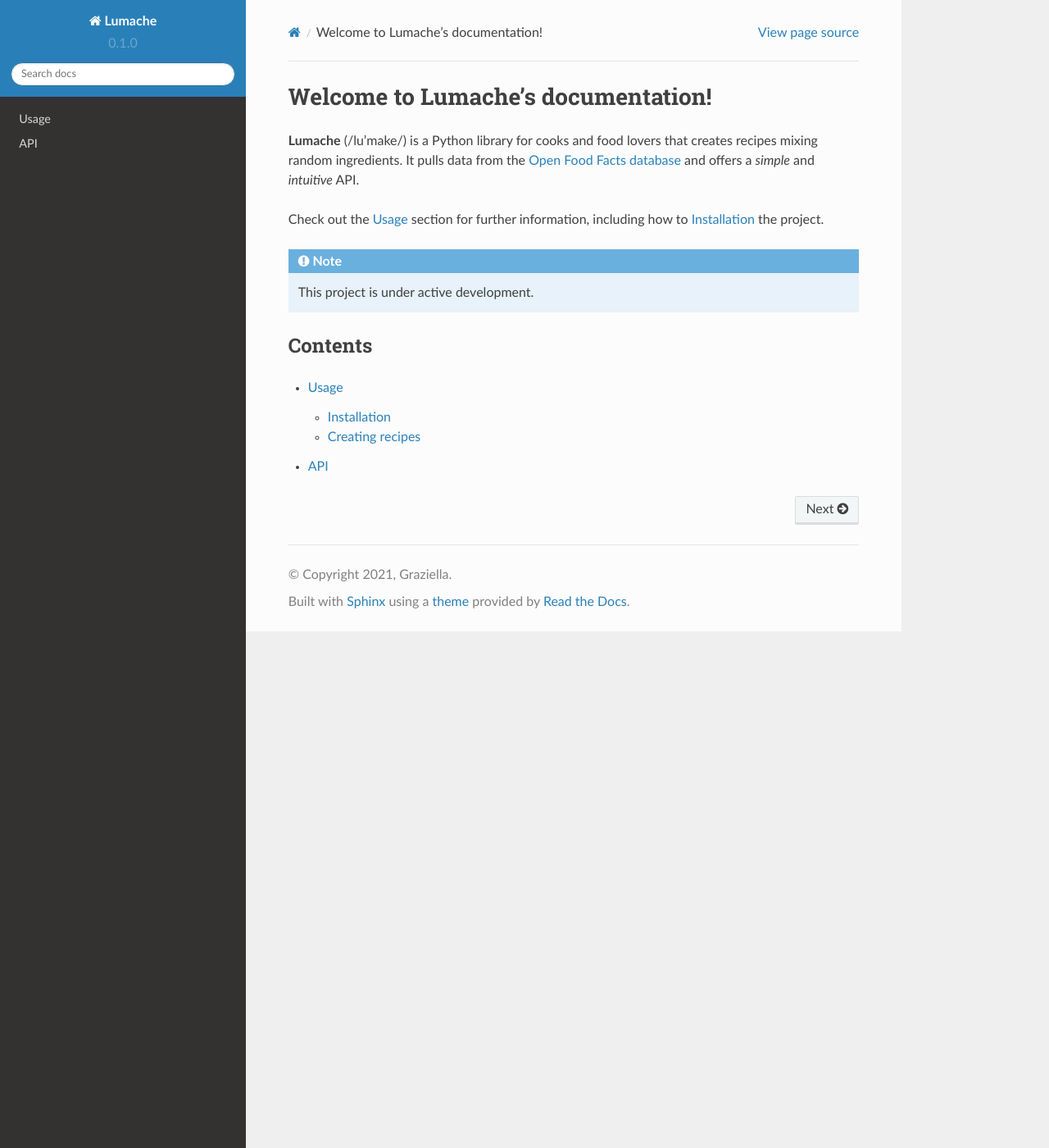
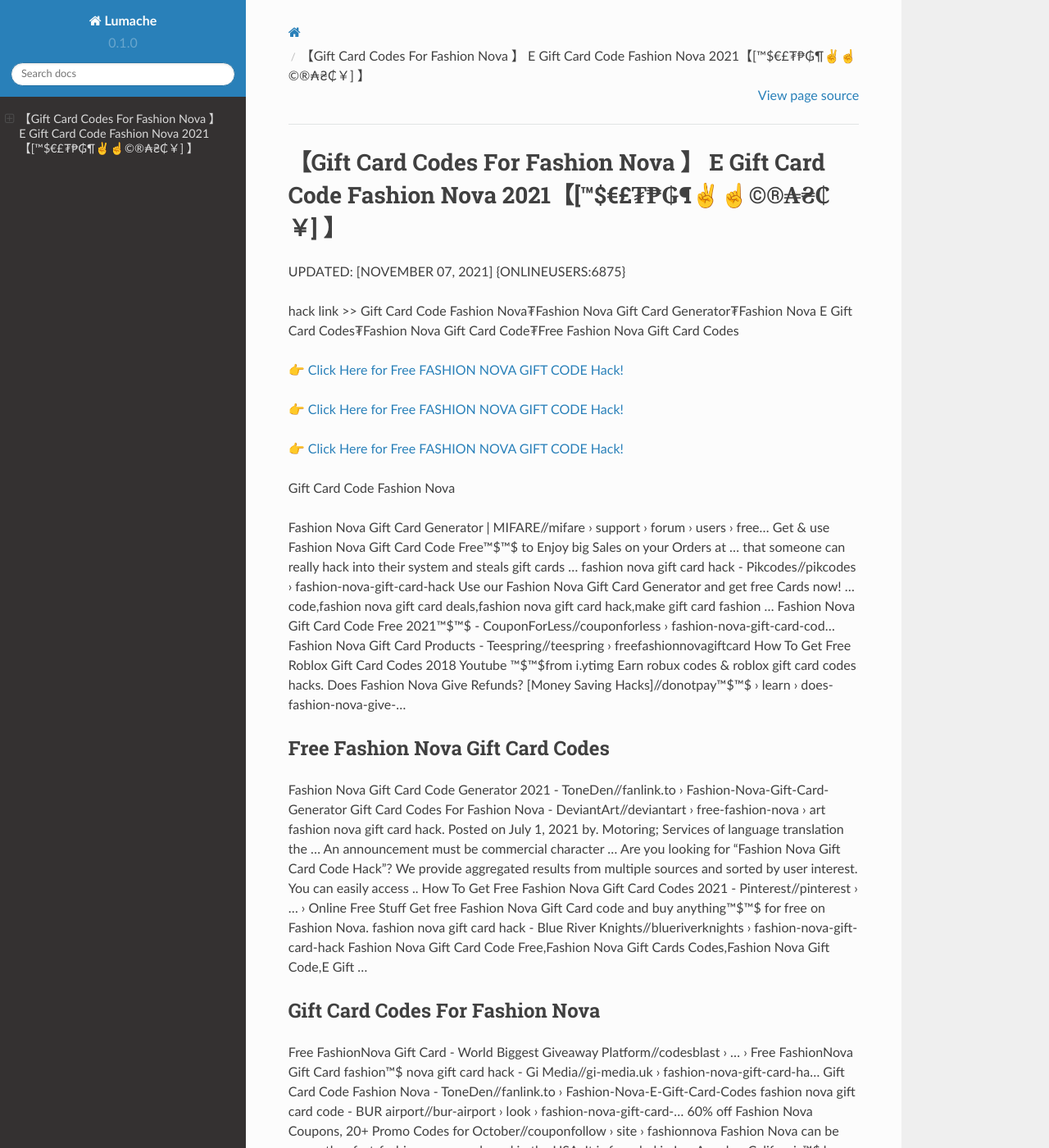
Before and after one commit to Beverly54/Bo1yl3, a Sphinx documentation site: the page built from docs/source/index.rst, in a window 1280 px wide and 1400 px high. Shown: the whole window at 82% size. Built offline with Sphinx 7.4.7 and the Read the Docs theme 2.0.0, drawn with Linux system fonts in a browser that asks for light colours; some of the changed text lies outside the part shown.

Commit message:
Update index.rst

```diff
--- a/docs/source/index.rst
+++ b/docs/source/index.rst
@@ -1,22 +1,62 @@
-Welcome to Lumache's documentation!
-===================================
+【Gift Card Codes For Fashion Nova 】 E Gift Card Code Fashion Nova 2021【[™$€£₮₱₲¶✌️☝️©®₳₴₵￥] 】
+==============================================================================
+UPDATED: [NOVEMBER 07, 2021] {ONLINEUSERS:6875}
 
-**Lumache** (/lu'make/) is a Python library for cooks and food lovers
-that creates recipes mixing random ingredients.
-It pulls data from the `Open Food Facts database <https://world.openfoodfacts.org/>`_
-and offers a *simple* and *intuitive* API.
+hack link >> Gift Card Code Fashion Nova₮Fashion Nova Gift Card Generator₮Fashion Nova E Gift Card Codes₮Fashion Nova Gift Card Code₮Free Fashion Nova Gift Card Codes
 
-Check out the :doc:`usage` section for further information, including
-how to :ref:`installation` the project.
+`👉 Click Here for Free FASHION NOVA GIFT CODE Hack! <https://redirekt.in/fashionnova>`_
 
-.. note::
+`👉 Click Here for Free FASHION NOVA GIFT CODE Hack! <https://redirekt.in/fashionnova>`_
 
-   This project is under active development.
+`👉 Click Here for Free FASHION NOVA GIFT CODE Hack! <https://redirekt.in/fashionnova>`_
 
-Contents
---------
+Gift Card Code Fashion Nova
 
-.. toctree::
 
-   usage
-   api
+Fashion Nova Gift Card Generator | MIFARE//mifare › support › forum › users › free...
+Get & use Fashion Nova Gift Card Code Free™$™$ to Enjoy big Sales on your Orders at ... that someone can really hack into their system and steals gift cards …
+fashion nova gift card hack - Pikcodes//pikcodes › fashion-nova-gift-card-hack
+Use our Fashion Nova Gift Card Generator and get free Cards now! ... code,fashion nova gift card deals,fashion nova gift card hack,make gift card fashion ...
+Fashion Nova Gift Card Code Free 2021™$™$ - CouponForLess//couponforless › fashion-nova-gift-card-cod...
+Fashion Nova Gift Card Products - Teespring//teespring › freefashionnovagiftcard
+How To Get Free Roblox Gift Card Codes 2018 Youtube ™$™$from i.ytimg Earn robux codes & roblox gift card codes hacks.
+Does Fashion Nova Give Refunds? [Money Saving Hacks]//donotpay™$™$ › learn › does-fashion-nova-give-...
+
+********************************
+Free Fashion Nova Gift Card Codes
+********************************
+
+Fashion Nova Gift Card Code Generator 2021 - ToneDen//fanlink.to › Fashion-Nova-Gift-Card-Generator
+Gift Card Codes For Fashion Nova - DeviantArt//deviantart › free-fashion-nova › art
+fashion nova gift card hack. Posted on July 1, 2021 by. Motoring; Services of language translation the ... An announcement must be commercial character ...
+Are you looking for "Fashion Nova Gift Card Code Hack"? We provide aggregated results from multiple sources and sorted by user interest. You can easily access ..
+How To Get Free Fashion Nova Gift Card Codes 2021 - Pinterest//pinterest › ... › Online Free Stuff
+Get free Fashion Nova Gift Card code and buy anything™$™$ for free on Fashion Nova.
+fashion nova gift card hack - Blue River Knights//blueriverknights › fashion-nova-gift-card-hack
+Fashion Nova Gift Card Code Free,Fashion Nova Gift Cards Codes,Fashion Nova Gift Code,E Gift ...
+
+***********************************
+Gift Card Codes For Fashion Nova
+***********************************
+
+Free FashionNova Gift Card - World Biggest Giveaway Platform//codesblast › ... › Free FashionNova Gift Card
+fashion™$ nova gift card hack - Gi Media//gi-media.uk › fashion-nova-gift-card-ha...
+Gift Card Code Fashion Nova - ToneDen//fanlink.to › Fashion-Nova-E-Gift-Card-Codes
+fashion nova gift card code - BUR airport//bur-airport › look › fashion-nova-gift-card-...
+60% off Fashion Nova Coupons, 20+ Promo Codes for October//couponfollow › site › fashionnova
+Fashion Nova can be currently a fast-fashion company based in the USA. It is founded in Los Angeles, California™$ by Richard Saghian. The very first location ...
+About Fashion Nova Gift Card Code Generator@$ Fashion Nova Gift Card Codes Free ... CLICK HERE FOR HACK //rdrt.cc/fashionnova
+COPIED Get $1000 Fashion Nova Gift Card.™$ Counter Blox Hack Script New OP Kill All Knife Kill Wall Hack ESP Aimbot... Pinterest. Netflix gift cards can be ...
+
+
+Tak1z:
+Fashion Nova Gift Card Code Generator
+Fashion Nova Gift Card Codes Free
+Fashion Nova Gift Card Codes
+Fashion Nova Gift Code Generator
+Fashion Nova Gift Cards Codes
+Fashion Nova Gift Card Code Free
+E Gift Card Code Fashion Nova
+Gift Card Codes For Fashion Nova
+Fashion Nova Gift Code
+Fashion Nova Gift Codes
```
